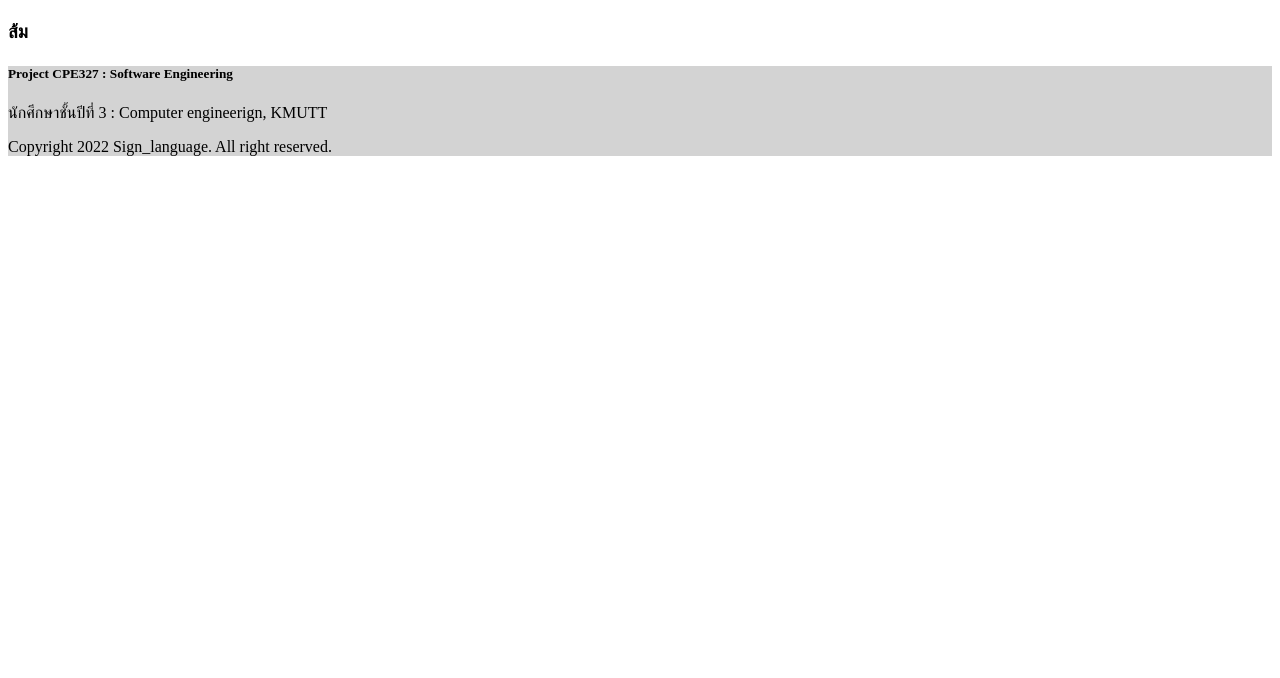
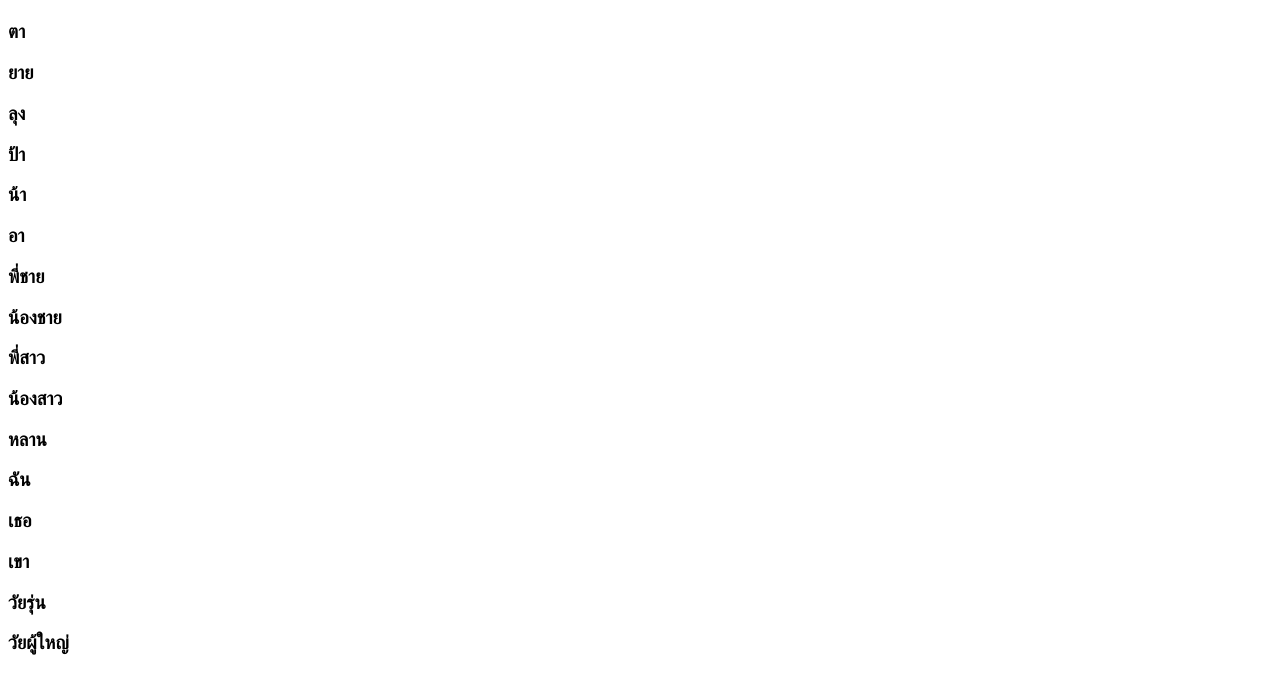
Before and after one commit to NutSuwijuk/CPE327_Project, a Django app: page /Person in a window 1280 px wide. Shown: the part 5822-6500 px from the top of the page. Before the commit the page ends 5978 px from the top, so only its background shows below. Run offline with Django 3.2, Linux system fonts and the light colour scheme.

Commit message:
edit page person.html

```diff
--- a/report/templates/person.html
+++ b/report/templates/person.html
@@ -47,34 +47,52 @@
 
 
 <iframe src="https://drive.google.com/file/d/1OEL4es-PlTDj7e3kUa7JrzwOVKaabnnV/preview" width="640" height="480" allow="autoplay"></iframe>
-<h3>กะหล่ำปลี</h3>
+<h3>พวกเรา</h3>
 
 <iframe src="https://drive.google.com/file/d/1cJzwNYAjWk51ukgC4rpuxB4HK8VF-SEt/preview" width="640" height="480" allow="autoplay"></iframe>
-<h3>ข้าว</h3>
+<h3>พ่อ</h3>
 
 <iframe src="https://drive.google.com/file/d/1ALvigfNrixZORQragLHhdybl0iTZbfM5/preview" width="640" height="480" allow="autoplay"></iframe>
-<h3>แตงกวา</h3>
+<h3>แม่</h3>
 
 <iframe src="https://drive.google.com/file/d/1GcRj_Bnl4ekOu8Nyykb2eb6OkVGkDfDz/preview" width="640" height="480" allow="autoplay"></iframe>
-<h3>แตงโม</h3>
+<h3>ลูก</h3>
 
 <iframe src="https://drive.google.com/file/d/1JddX0tiE05MUq46P1Jq986xNvsmrR8kY/preview" width="640" height="480" allow="autoplay"></iframe>
-<h3>ทุเรียน</h3>
+<h3>เด็ก</h3>
 
 <iframe src="https://drive.google.com/file/d/1lMxrIGXHmyLEibISoR6YjxorDXL__1dp/preview" width="640" height="480" allow="autoplay"></iframe>
-<h3>ผักกาดขาวปลี</h3>
+<h3>ผู้หญิง</h3>
 
 <iframe src="https://drive.google.com/file/d/1ngCmNjZpaKOyyOrxHrtQ0Uy6RJHHj7Wz/preview" width="640" height="480" allow="autoplay"></iframe>
-<h3>ผักบุ้ง</h3>
+<h3>ผู้ชาย</h3>
 
 <iframe src="https://drive.google.com/file/d/1sMPx2AtMSZqEZtLzZZl2vdaz7cEpKt9z/preview" width="640" height="480" allow="autoplay"></iframe>
-<h3>มะม่วง</h3>
+<h3>ปู่</h3>
 
 <iframe src="https://drive.google.com/file/d/1Ss73TGiwY6UPMMCX6RzT6nE9ovEI0AF7/preview" width="640" height="480" allow="autoplay"></iframe>
-<h3>ลำไย</h3>
+<h3>ย่า</h3>
 
 <iframe src="https://drive.google.com/file/d/1xkwCFubz85Z3iz5RpD7-EEg5t40dH9lk/preview" width="640" height="480" allow="autoplay"></iframe>
-<h3>ส้ม</h3>
+<h3>ตา</h3>
+
+<h3>ยาย</h3>
+<h3>ลุง</h3>
+<h3>ป้า</h3>
+<h3>น้า</h3>
+<h3>อา</h3>
+<h3>พี่ชาย</h3>
+<h3>น้องชาย</h3>
+<h3>พี่สาว</h3>
+<h3>น้องสาว</h3>
+<h3>หลาน</h3>
+<h3>ฉัน</h3>
+<h3>เธอ</h3>
+<h3>เขา</h3>
+<h3>วัยรุ่น</h3>
+<h3>วัยผู้ใหญ่</h3>
+<h3>คนชรา</h3>
+<h3>พระ</h3>
 
 <footer style="background-color: lightgray;">
     <h5>Project CPE327 : Software Engineering</h5>
```
